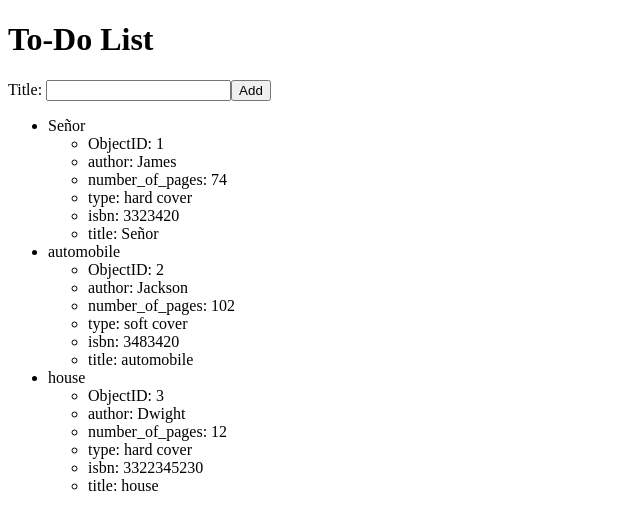
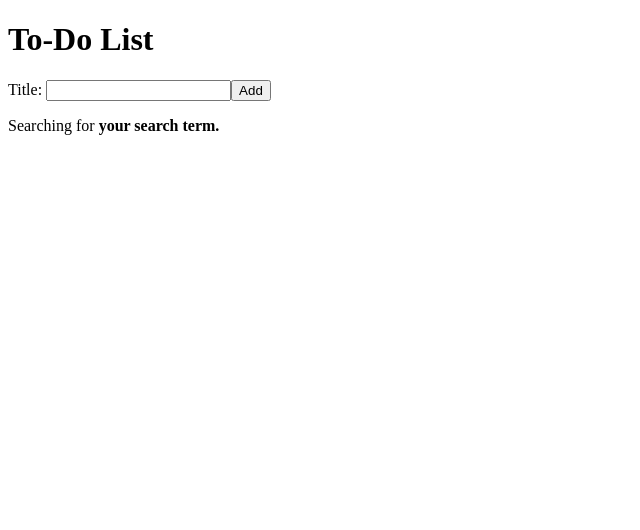
Before and after one commit to JamieBort/to-do-list-videoWork, a React (Create React App) app: page / in a window 1280 px wide. Shown: the top 530 px of the page, without its empty margins (0-640 px from the left). Built offline with nearby package versions, Linux system fonts and the light colour scheme; the HTML template or start-up script is replaced by a standard one.

Commit message:
Finish video 4 of lesson 3 and video 1 of lesson 4.

```diff
--- a/src/AddTodoForm.js
+++ b/src/AddTodoForm.js
@@ -1,12 +1,14 @@
 import React from 'react';
 
-// function Search(){
-//     const handleChange = (event) => console.log(event);
-// }
+function AddTodoForm(props) {
+    // const [searchTerm, setSearchTerm] = React.useState('your search term.');
+    const handleChange = (event) => {
+        // console.log(event["nativeEvent"]["data"]); // commented out - for now. Need to focus on the output...
+        // console.log(event.target.value);
+        // setSearchTerm(event.target.value);
+        props.onSearch(event);
+    }
 
-function AddTodoForm() {
-    // const handleChange = (event) => console.log(event); // commented out - for now. Need to focus on the output...
-    // const handleMouseOver = (event) => console.log(event); // commented out - for now. Need to focus on the output...
     return (
         <div>
             <form>
@@ -14,11 +16,11 @@ function AddTodoForm() {
                 <input
                     id="todoTitle"
                     htmlFor="todoTitle"
-                    // onChange={handleChange}
-                    // onMouseOver={handleMouseOver}
-                    >
-                    </input>
+                    onChange={handleChange}
+                >
+                </input>
                 <button>Add</button>
+                <p>Searching for <strong>{props.searchTerm}</strong></p>
             </form>
         </div>
     );
--- a/src/App.js
+++ b/src/App.js
@@ -29,12 +29,25 @@ const todoList = [
   },
 ]
 console.log("The list: ", todoList);
+
+
 function App() {
+  const [searchTerm, setSearchTerm] = React.useState('your search term.');
+  const handleSearch = (event) => {
+    console.log(event.target.value);
+    setSearchTerm(event.target.value);
+  }
+
+  const searched = todoList.filter(function (term){
+    return term.title.includes(searchTerm);
+  })
+
   return (
     <div>
       <h1>To-Do List</h1>
-      <AddTodoForm />
-      <TodoList list={todoList}/>
+      <AddTodoForm onSearch={handleSearch} searchTerm={searchTerm} />
+      {/* <TodoList list={todoList} /> */}
+      <TodoList list={searched} />
     </div>
   );
 }
--- a/src/Item.js
+++ b/src/Item.js
@@ -2,7 +2,7 @@ import React from 'react';
 
 function Item(props) {
     const method_2_array = [];
-    console.log("props.list: ", props.list);
+    // console.log("props.list: ", props.list);
     // console.log("Object.keys(props.list): ", Object.keys(props.list));
     // console.log("Object.keys(props.list)[0]: ", Object.keys(props.list)[0]);
 
```
Lines whose indentation alone changed are shown as unchanged.
